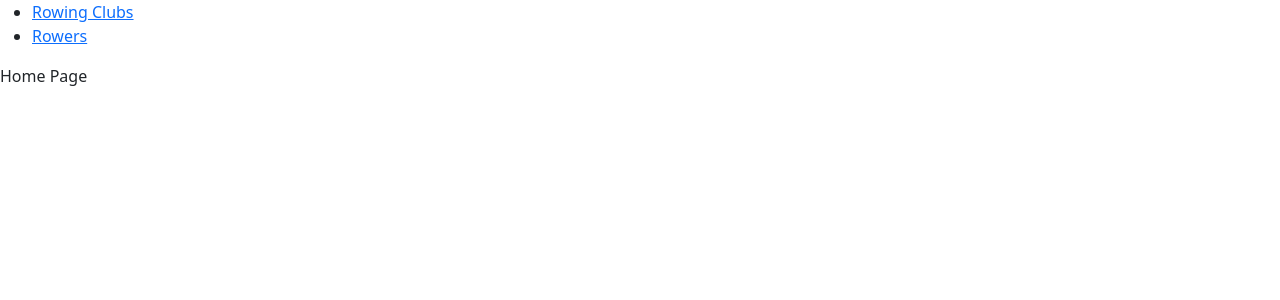
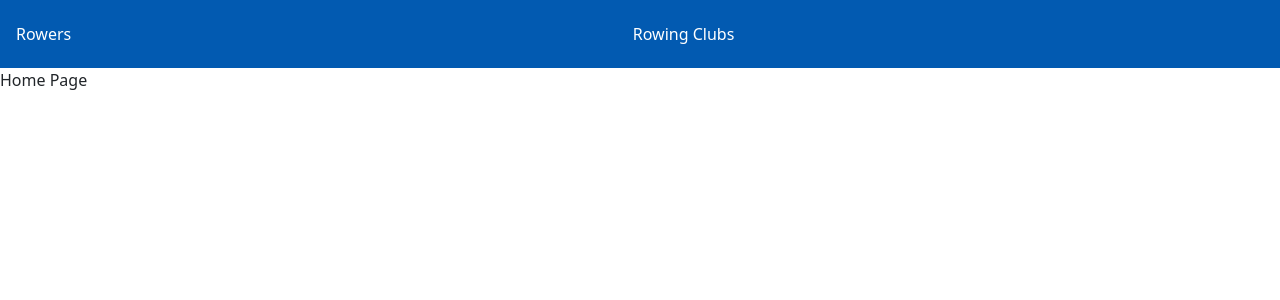
Before and after one commit to sverrevi/RowerWebsiteFrontend, a React (Vite) app: page / in a window 1280 px wide. Shown: the top 300 px of the page. Built offline with nearby package versions, Linux system fonts and the light colour scheme.

Commit message:
Added logo images for rowing clubs

```diff
--- /dev/null
+++ b/src/App.css
@@ -0,0 +1,28 @@
+.navbar {
+    background-color: #025ab1; /* Dark blue background color */
+    overflow: hidden;
+    display: flex;
+  }
+
+  .navbar a {
+    color: #fff; /* White text color */
+    text-decoration: none;
+    padding: 14px 16px;
+    margin-right: 10px; /* Add some margin between elements */
+  }
+
+  .navbar a:hover {
+    background-color: #004080; /* Darker blue on hover */
+  }
+
+  /* Adjustments for the active link */
+  .navbar a.active {
+    background-color: #003366; /* Different shade for active link */
+  }
+
+  /* Clear floats after the navbar */
+  .navbar:after {
+    content: "";
+    display: table;
+    clear: both;
+  }
--- a/src/components/NavigationBar.tsx
+++ b/src/components/NavigationBar.tsx
@@ -1,19 +1,22 @@
-// NavigationBar.tsx
-import React from 'react';
-import { Link } from 'react-router-dom';
+import { Link, useNavigate } from 'react-router-dom';
+import '../App.css';
 
 function NavigationBar() {
+  const navigate = useNavigate();
+
+  const handleNavigation = (path: string) => {
+    navigate(path);
+  };
+
   return (
-    <nav>
-      <ul>
-        <li>
-          <Link to="/rowingclubs">Rowing Clubs</Link>
-        </li>
-        <li>
-          <Link to="/rowers">Rowers</Link>
-        </li>
-      </ul>
-    </nav>
+    <div className="navbar">
+      <Link to="/rowers" className="nav-link" onClick={() => handleNavigation('/rowers')}>
+        Rowers
+      </Link>
+      <Link to="/rowingclubs" className="nav-link" onClick={() => handleNavigation('/rowingclubs')}>
+        Rowing Clubs
+      </Link>
+    </div>
   );
 }
 
--- a/src/components/RowerList.tsx
+++ b/src/components/RowerList.tsx
@@ -18,15 +18,26 @@ interface Rower {
 
 function RowerList() {
   const [rowers, setRowers] = useState<Rower[]>([]);
+  const [loading, setLoading] = useState(true);
 
   useEffect(() => {
     fetch('https://rowerwebsite.azurewebsites.net/api/rower')
       .then(response => response.json())
-      .then(data => setRowers(data))
-      .catch(error => console.error('Error fetching data:', error));
+      .then(data => {
+        setRowers(data);
+        setLoading(false);
+      })
+      .catch(error => {
+        console.error('Error fetching data:', error);
+        setLoading(false);
+      });
   }, []);
 
   return (
+    <div>
+      {loading ? (
+        <p>Loading...</p>
+      ) : (
         <div>
           <h1>Rowers</h1>
           <ul>
@@ -51,7 +62,8 @@ function RowerList() {
                       <p>Location: {club.clubLocation}</p>
                       <p>
                         Website:{' '}
-                    <a href={sanitizeUrl(club.clubWebsiteURL)} target="_blank" rel="noopener noreferrer">{club.clubWebsiteURL}
+                        <a href={sanitizeUrl(club.clubWebsiteURL)} target="_blank" rel="noopener noreferrer">
+                          {club.clubWebsiteURL}
                         </a>
                       </p>
                     </li>
@@ -61,6 +73,8 @@ function RowerList() {
             ))}
           </ul>
         </div>
+      )}
+    </div>
   );
 }
 
--- a/src/components/RowingClubsList.tsx
+++ b/src/components/RowingClubsList.tsx
@@ -5,6 +5,7 @@ interface Club {
   clubLocation: string;
   clubWebsiteURL: string;
   memberCount: number;
+  clubLogoFileName: string;
 }
 
 function RowingClubList() {
@@ -23,6 +24,13 @@ function RowingClubList() {
         {clubs.map((club, index) => (
           <li key={index}>
             <h2>{club.clubName}</h2>
+            <img
+                  src={`https://rowerwebsite.azurewebsites.net/api/File?name=${encodeURIComponent(
+                    club.clubLogoFileName
+                  )}`}
+                  alt={`${club.clubName}`}
+                  className="rower-image"
+                />
             <p>Location: {club.clubLocation}</p>
             <p>
               Website: <a href={sanitizeUrl(club.clubWebsiteURL)} target="_blank" rel="noopener noreferrer">{club.clubWebsiteURL}</a>
```
Also changed, not shown: src/App.tsx (line endings or trailing spaces). Lines whose indentation alone changed are shown as unchanged.
